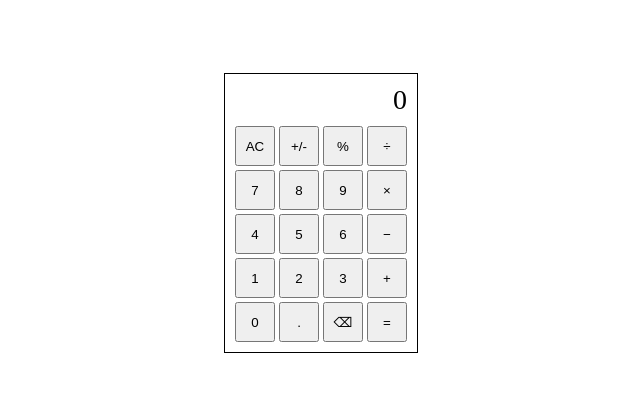
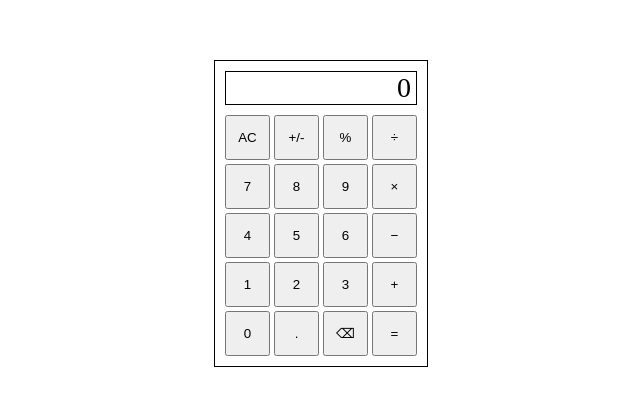
Before and after one commit to kamlesh-borana/odin-calculator, a plain HTML site: page index.html in a window 1280 px wide. Shown: the part 187-582 px from the top of the page, without its empty margins (319-959 px from the left). Drawn offline with Linux system fonts and the light colour scheme.

Commit message:
Add border to display and increase button size

```diff
--- a/style.css
+++ b/style.css
@@ -20,6 +20,8 @@
     text-align: right;
     margin-bottom: 10px;
     font-size: 28px;
+    border: 1px solid black;
+    padding: 0 5px;
 }
 
 .keys-container {
@@ -35,6 +37,6 @@
 
 .keys-row button {
     flex: 1;
-    height: 40px;
+    height: 45px;
     aspect-ratio: 1 / 1;
 }
```
